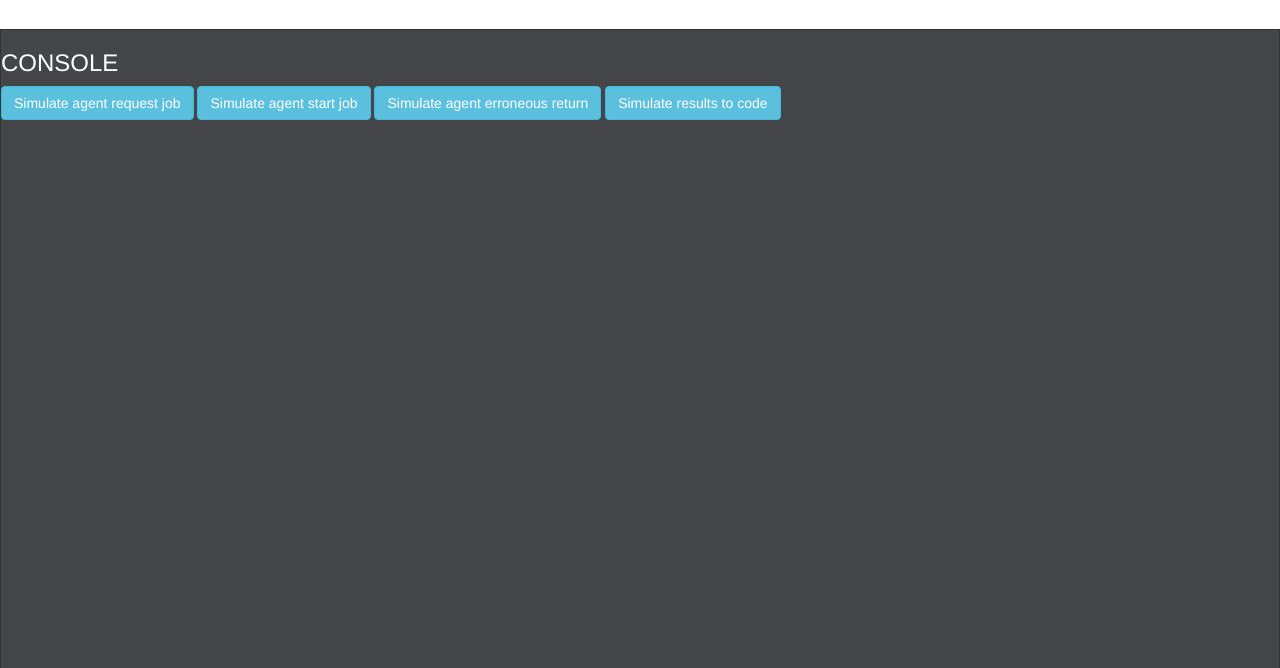
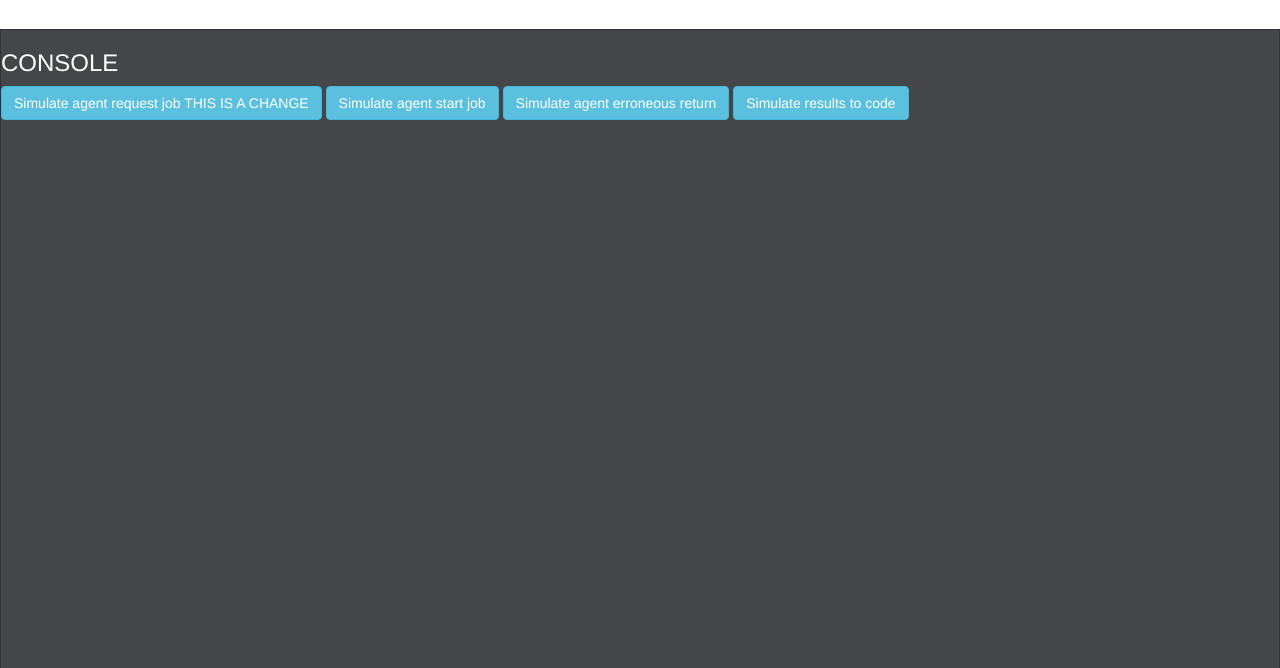
Before and after one commit to PhoneMapWebApps/PhoneMapServer, a Flask app: page / in a window 1280 px wide. Shown: the part 51-719 px from the top of the page. Run offline with Flask 2, Linux system fonts and the light colour scheme; parts of the project's set-up code (start-up, migrations or seed data) failed here and were passed over; some libraries are stand-ins or nearby versions.

Commit message:
UI change

```diff
--- a/web/templates/index.html
+++ b/web/templates/index.html
@@ -140,7 +140,7 @@
     <div class="serverconsole">
         <h3>CONSOLE</h3>
         <form id="get_code" method="POST" action="#">
-          <input class="btn btn-info" type="submit" value="Simulate agent request job">
+          <input class="btn btn-info" type="submit" value="Simulate agent request job THIS IS A CHANGE">
         </form>
         <form id="start_code" method="POST" action="#">
           <input class="btn btn-info" type="submit" value="Simulate agent start job">
```
